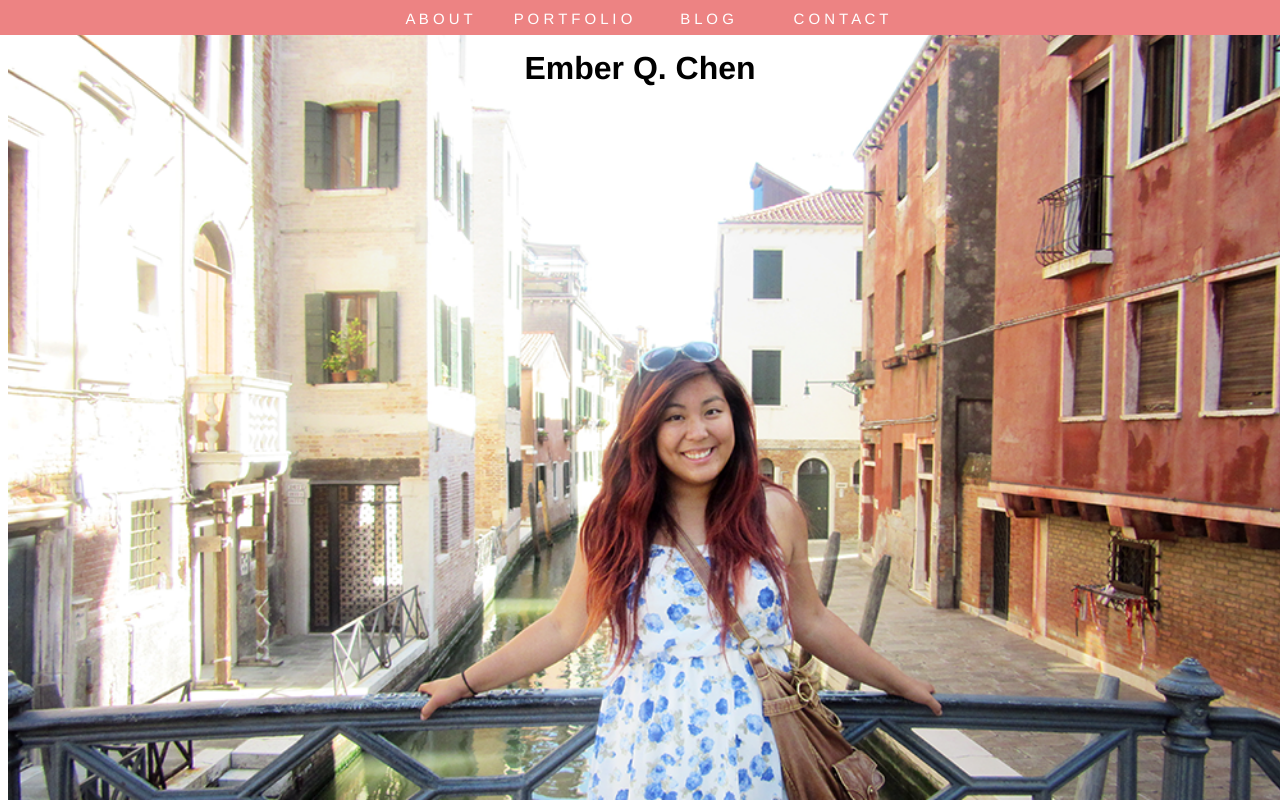
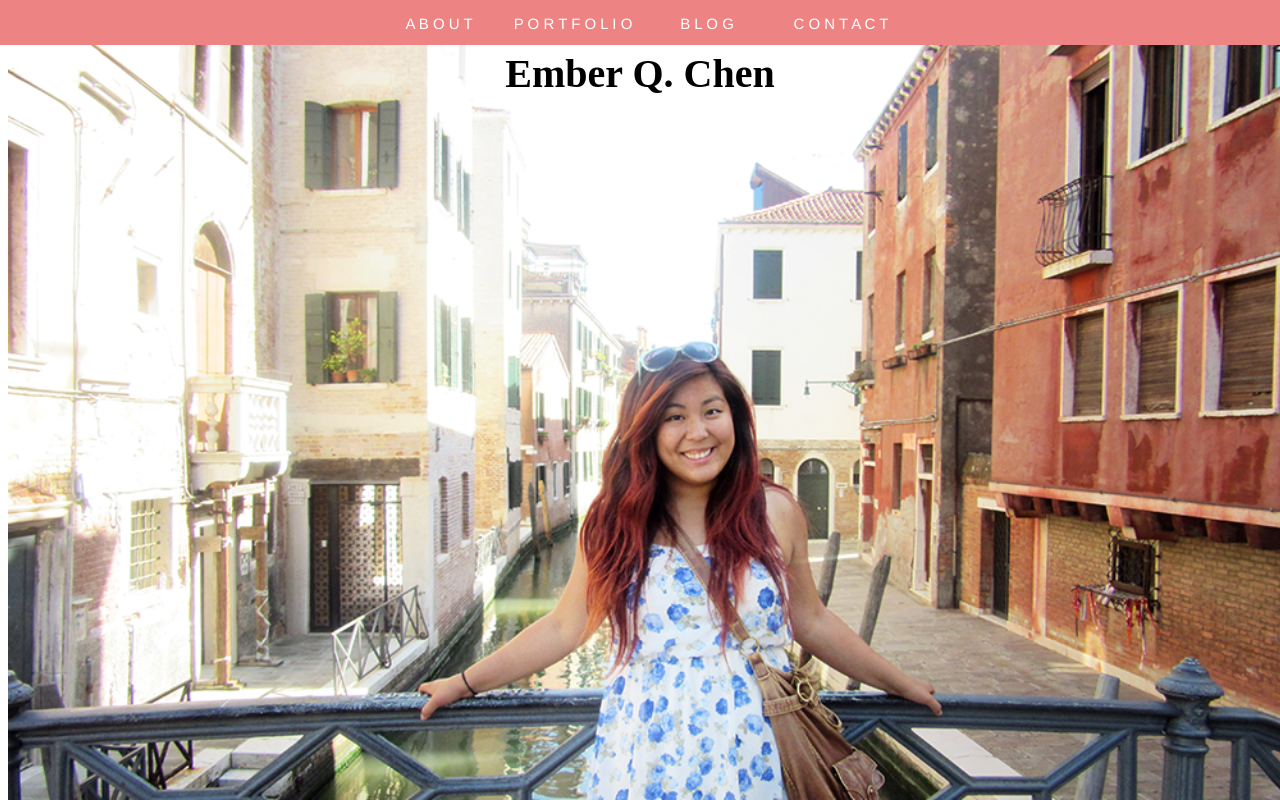
Before and after one commit to emberqchen/emberqchen.github.io, a plain HTML site: page index.html in a window 1280 px wide. Drawn offline with Linux system fonts and the light colour scheme.

Commit message:
added links to nav

```diff
--- a/index.html
+++ b/index.html
@@ -9,10 +9,10 @@
 
 <div class = "nav">
 	<ul>
-	  <li><a href=#>A b o u t</a> </li>
-	  <li><a href=#>P o r t f o l i o</a> </li>
-	  <li><a href=#>B l o g</a> </li>
-	  <li><a href=#>C o n t a c t</a> </li>
+	  <li><a href="about.html">A b o u t</a> </li>
+	  <li><a href="http://www.behance.com/qinqiuchen">P o r t f o l i o</a> </li>
+	  <li><a href="http://qinqiuchen.wordpress.com">B l o g</a> </li>
+	  <li><a href="contact.html">C o n t a c t</a> </li>
 	</ul>
 </div>
 
@@ -21,5 +21,6 @@
 </div>
 
 
+
 </body>
 </html>
--- a/stylesheets/stylesheet.css
+++ b/stylesheets/stylesheet.css
@@ -7,20 +7,14 @@
   position: absolute;
   top: 0px;
   z-index: -1;
-}
-
-.header {
-  width:30%;
-  text-align:center;
-  margin-top:50px;
-  margin-left:auto; margin-right:auto;
-  font-family:Helvetica, sans-serif;
+  -webkit-opacity: 1;
+  -webkit-transition: all 3s ease;
 }
 
 .nav {
   background-color: #ed8383;
   width: 100%;
-  height: 35px;
+  height: 45px;
   position: fixed;
   top: 0; left: 0;
 }
@@ -39,8 +33,8 @@
   display: block;
   text-align: center;
   width: 130px;
-  height: 25px;
-  padding-top: 10px;
+  height: 30px;
+  padding-top: 15px;
   background-color: #ed8383;
   font-family: Helvetica, sans-serif;
   font-size: 15px;
@@ -52,3 +46,14 @@
 .nav a:hover, a:active {
     background-color: #d65953;
 }
+
+.header {
+  width:30%;
+  text-align:center;
+  margin-top:50px;
+  margin-left:auto; margin-right:auto;
+}
+.header h1 {
+    font-family: Pacifico, serif;
+    font-size: 40px;
+}
--- /dev/null
+++ b/stylesheets/stylesheet_about.css
@@ -0,0 +1,57 @@
+
+.jumbotron {
+  width: 100%;
+  height: 100%;
+  background-image: url('../images/me2.jpg');
+  background-size: cover;
+  position: absolute;
+  top: 0px; left:0px;
+  z-index: -1;
+}
+
+.nav {
+  background-color: #ed8383;
+  width: 100%;
+  height: 45px;
+  position: fixed;
+  top: 0; left: 0;
+}
+
+.nav ul {
+  text-align: center;
+  margin: 0;
+  padding:0;
+}
+
+.nav li {
+  display:inline-block;
+}
+
+.nav a:link, a:visited {
+  display: block;
+  text-align: center;
+  width: 130px;
+  height: 30px;
+  padding-top: 15px;
+  background-color: #ed8383;
+  font-family: Helvetica, sans-serif;
+  font-size: 15px;
+  text-decoration: none;
+  text-transform: uppercase;
+  color: #FFFFFF;
+}
+
+.nav a:hover, a:active {
+    background-color: #d65953;
+}
+
+.header {
+  width:30%;
+  text-align:center;
+  margin-top:50px;
+  margin-left:auto; margin-right:auto;
+}
+.header h1 {
+    font-family: Pacifico, serif;
+    font-size: 40px;
+}
```
Also changed, not shown: about.html (added, +25 -0 lines), contact.html (added, +26 -0 lines), app.js (added), images/flameLogo.png (added), 4 other files.
